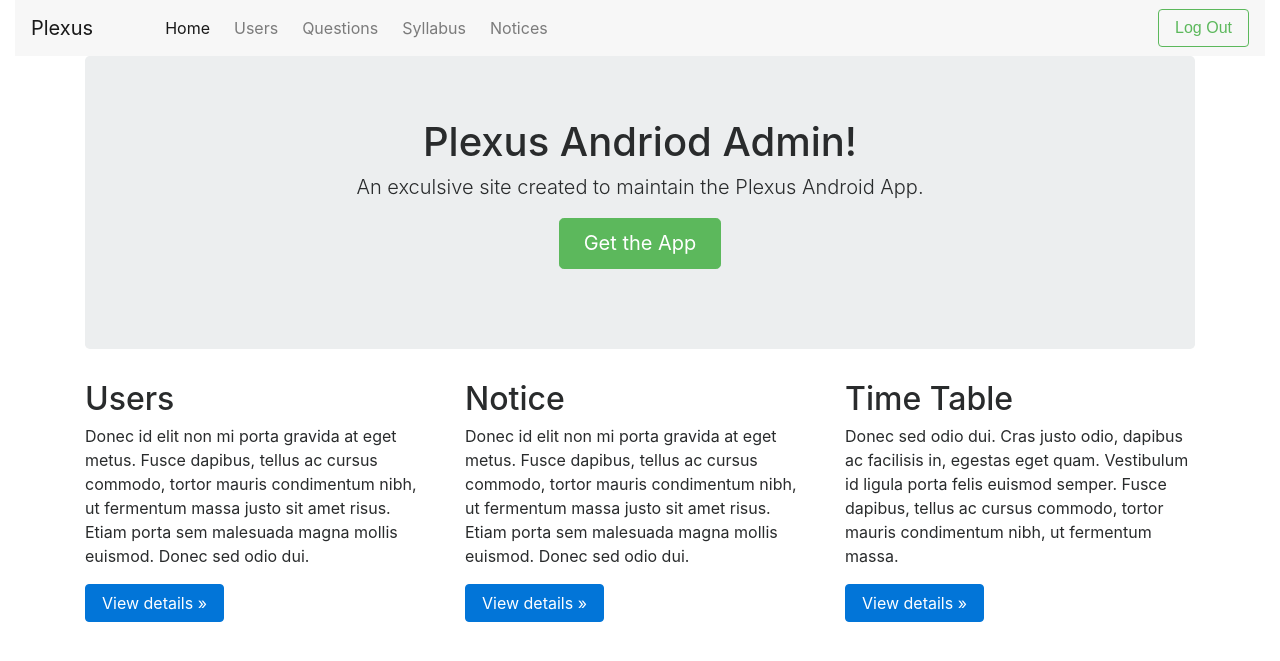
After one commit to sanfer-sanu/xyz-college-app, a PHP site: page /views/home.php in a window 1280 px wide. The commit adds this page. Shown: the top 661 px of the page. Run offline with PHP 8.4, Linux system fonts and the light colour scheme; the visitor is signed in with stand-in values (Sample User, id 1); some libraries are stand-ins or nearby versions.

Commit message:
Added homepage and updated the navigation link.

```diff
--- /dev/null
+++ b/views/home.php
@@ -0,0 +1,34 @@
+<?php
+
+include_once '../index.php';
+
+?>
+
+
+<div class="container">
+    <!-- Jumbotron -->
+    <div class="jumbotron text-center">
+    <h1>Plexus Andriod Admin!</h1>
+    <p class="lead">An exculsive site created to maintain the Plexus Android App.</p>
+    <p><a class="btn btn-lg btn-success" href="#" role="button">Get the App</a></p>
+    </div>
+
+
+    <div class="row">
+    <div class="col-lg-4">
+        <h2>Users</h2>
+        <p>Donec id elit non mi porta gravida at eget metus. Fusce dapibus, tellus ac cursus commodo, tortor mauris condimentum nibh, ut fermentum massa justo sit amet risus. Etiam porta sem malesuada magna mollis euismod. Donec sed odio dui. </p>
+        <p><a class="btn btn-primary" href="/plexus/includes/php/users.php" role="button">View details &raquo;</a></p>
+    </div>
+    <div class="col-lg-4">
+        <h2>Notice</h2>
+        <p>Donec id elit non mi porta gravida at eget metus. Fusce dapibus, tellus ac cursus commodo, tortor mauris condimentum nibh, ut fermentum massa justo sit amet risus. Etiam porta sem malesuada magna mollis euismod. Donec sed odio dui. </p>
+        <p><a class="btn btn-primary" href="/plexus/includes/php/notice.php" role="button">View details &raquo;</a></p>
+    </div>
+    <div class="col-lg-4">
+        <h2>Time Table</h2>
+        <p>Donec sed odio dui. Cras justo odio, dapibus ac facilisis in, egestas eget quam. Vestibulum id ligula porta felis euismod semper. Fusce dapibus, tellus ac cursus commodo, tortor mauris condimentum nibh, ut fermentum massa.</p>
+        <p><a class="btn btn-primary" href="#" role="button">View details &raquo;</a></p>
+    </div>
+    </div>
+</div>
--- a/views/notice.php
+++ b/views/notice.php
@@ -87,8 +87,9 @@ $jsonTable = $_SESSION['notices'];
 
     <br/>
     <div class="row">
-        <div class="col-12">
-            <textarea name="txtNotice" id="txtNotice" cols="121" rows="6"></textarea>
+        <div class="col-12 form-group">
+            <textarea class="form-control" name="txtNotice" id="txtNotice" cols="121" rows="6"></textarea>
+
             <button id="btnAdd" name="btnAdd" class="btn btn-primary float-right" >Add Notice </button>
         </div>
     </div>
--- a/views/postlogin.php
+++ b/views/postlogin.php
@@ -2,12 +2,12 @@
 <button class="navbar-toggler navbar-toggler-right" type="button" data-toggle="collapse" data-target="#navbarSupportedContent" aria-controls="navbarSupportedContent" aria-expanded="false" aria-label="Toggle navigation">
   <span class="navbar-toggler-icon"></span>
 </button>
-<a class="navbar-brand" href="/plexus">Plexus</a>
+<a class="navbar-brand" href="/plexus/views/home.php">Plexus</a>
 
 <div class="collapse navbar-collapse" id="navbarSupportedContent">
   <ul class="navbar-nav mr-auto">
     <li id="home-nav" class="nav-item ml-lg-5 ml-md-3 ml-sm-0 active">
-      <a class="nav-link" href="/plexus">Home <span class="sr-only">(current)</span></a>
+      <a class="nav-link" href="/plexus/views/home.php">Home <span class="sr-only">(current)</span></a>
     </li>
     <li id="users-nav" class="nav-item ml-lg-2 ml-md-2 ml-sm-0">
       <a class="nav-link" href="/plexus/includes/php/users.php">Users</a>
```
